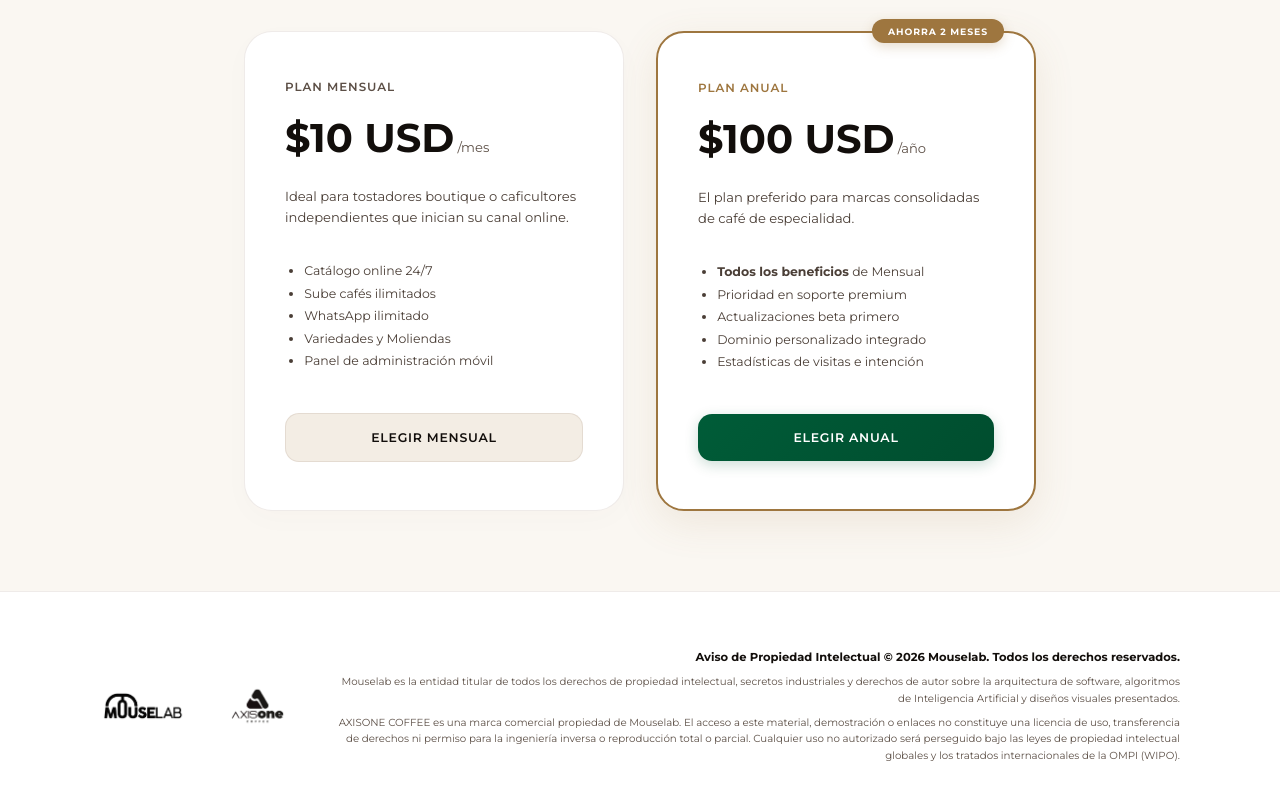
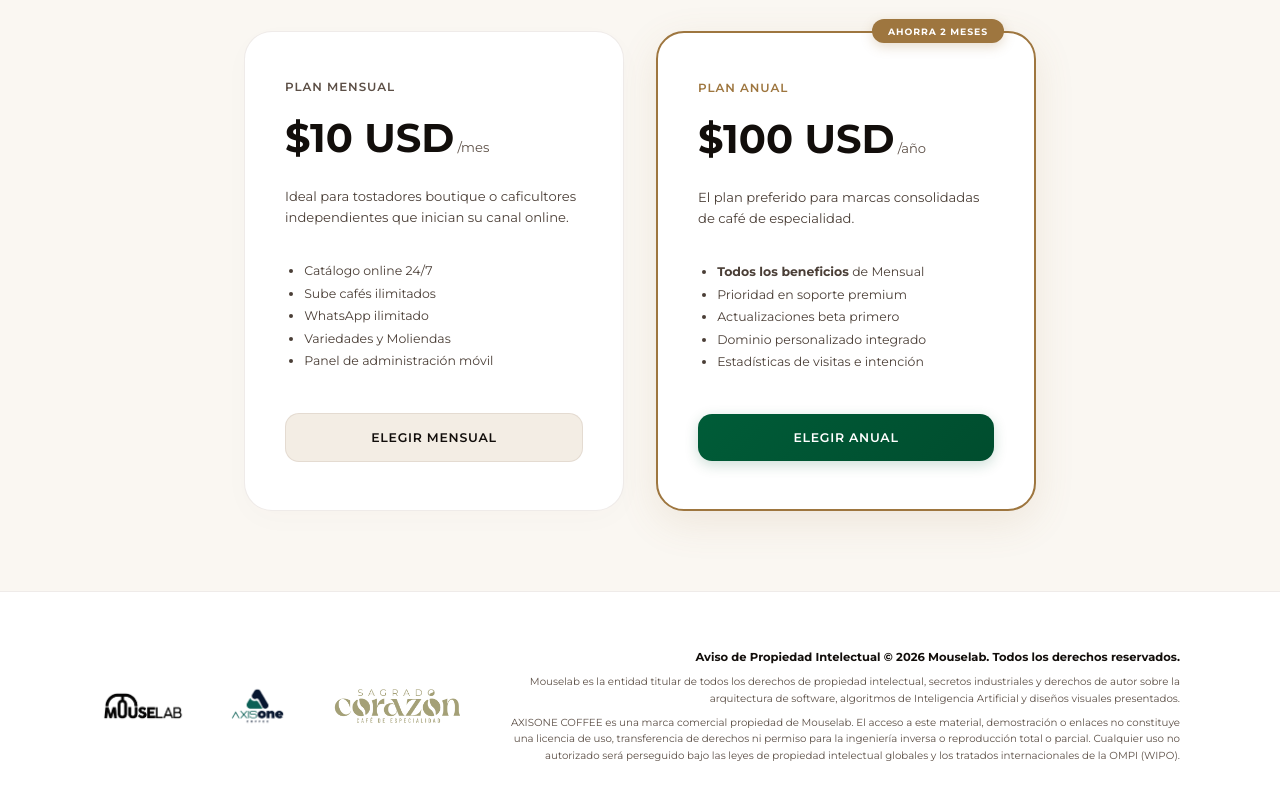
Before and after one commit to juliocuva/veta-coffee, a Next.js app: page / in a window 1280 px wide. Shown: the part 2889-3689 px from the top of the page. Built offline with nearby package versions, Linux system fonts and the light colour scheme.

Commit message:
Fix Sagrado Corazon logo display in footer and add it to landing page footer

```diff
--- a/app/[slug]/CatalogClient.js
+++ b/app/[slug]/CatalogClient.js
@@ -302,7 +302,6 @@ export default function CatalogPage({ roaster }) {
                   height: '32px',
                   width: 'auto',
                   objectFit: 'contain',
-                  filter: 'var(--logo-filter)',
                   transition: 'var(--t)'
                 }}
               />
@@ -315,7 +314,6 @@ export default function CatalogPage({ roaster }) {
                   height: '36px',
                   width: 'auto',
                   objectFit: 'contain',
-                  filter: 'var(--logo-filter)',
                   transition: 'var(--t)'
                 }}
               />
--- a/app/page.js
+++ b/app/page.js
@@ -653,7 +653,18 @@ export default function LandingPage() {
                 height: '48px',
                 width: 'auto',
                 objectFit: 'contain',
-                filter: 'var(--logo-filter)',
+                transition: 'var(--t)'
+              }}
+            />
+
+            {/* Logo 3: SAGRADO CORAZÓN */}
+            <img
+              src="/logo-sagrado.png"
+              alt="SAGRADO CORAZÓN"
+              style={{
+                height: '48px',
+                width: 'auto',
+                objectFit: 'contain',
                 transition: 'var(--t)'
               }}
             />
```
